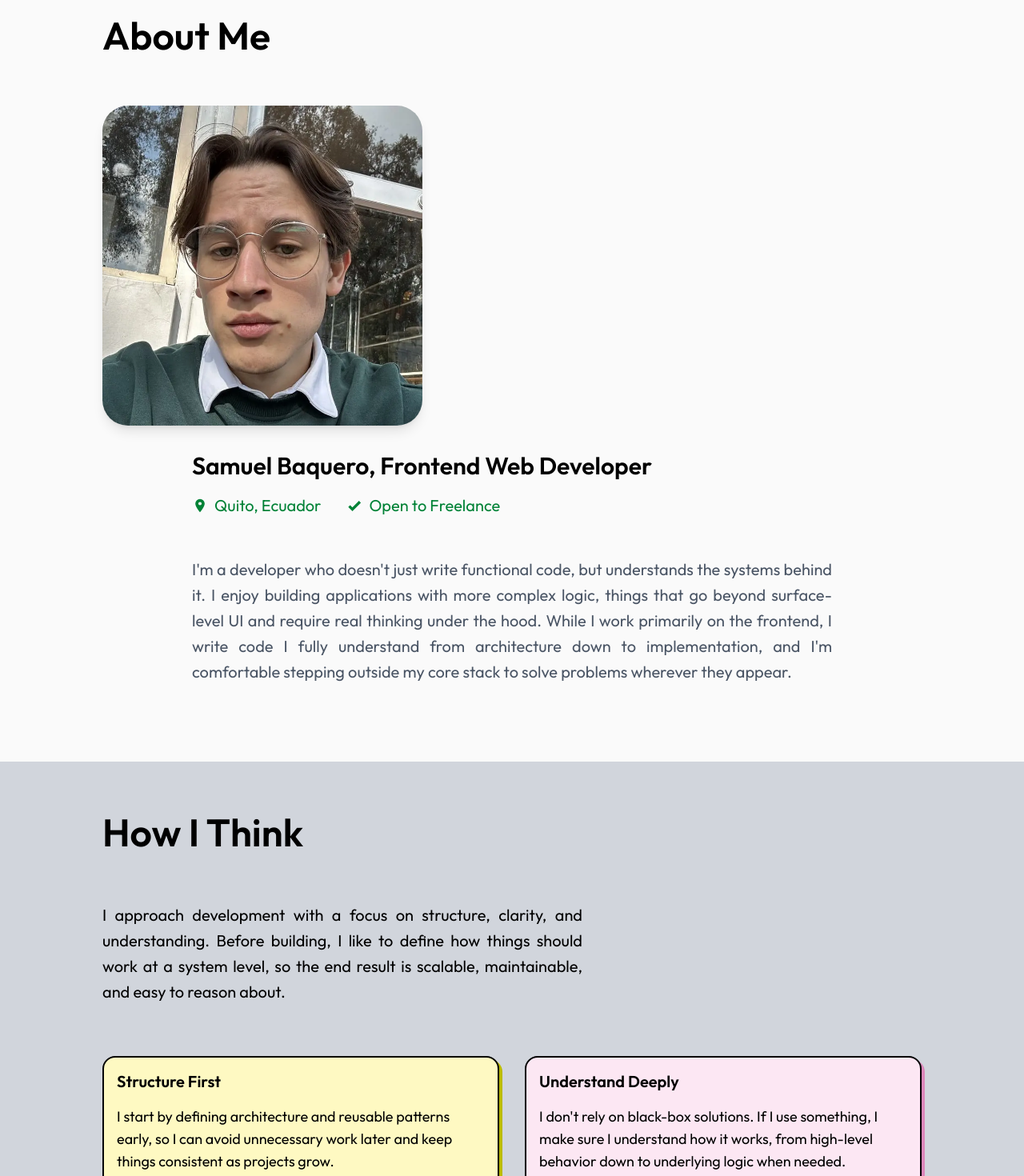
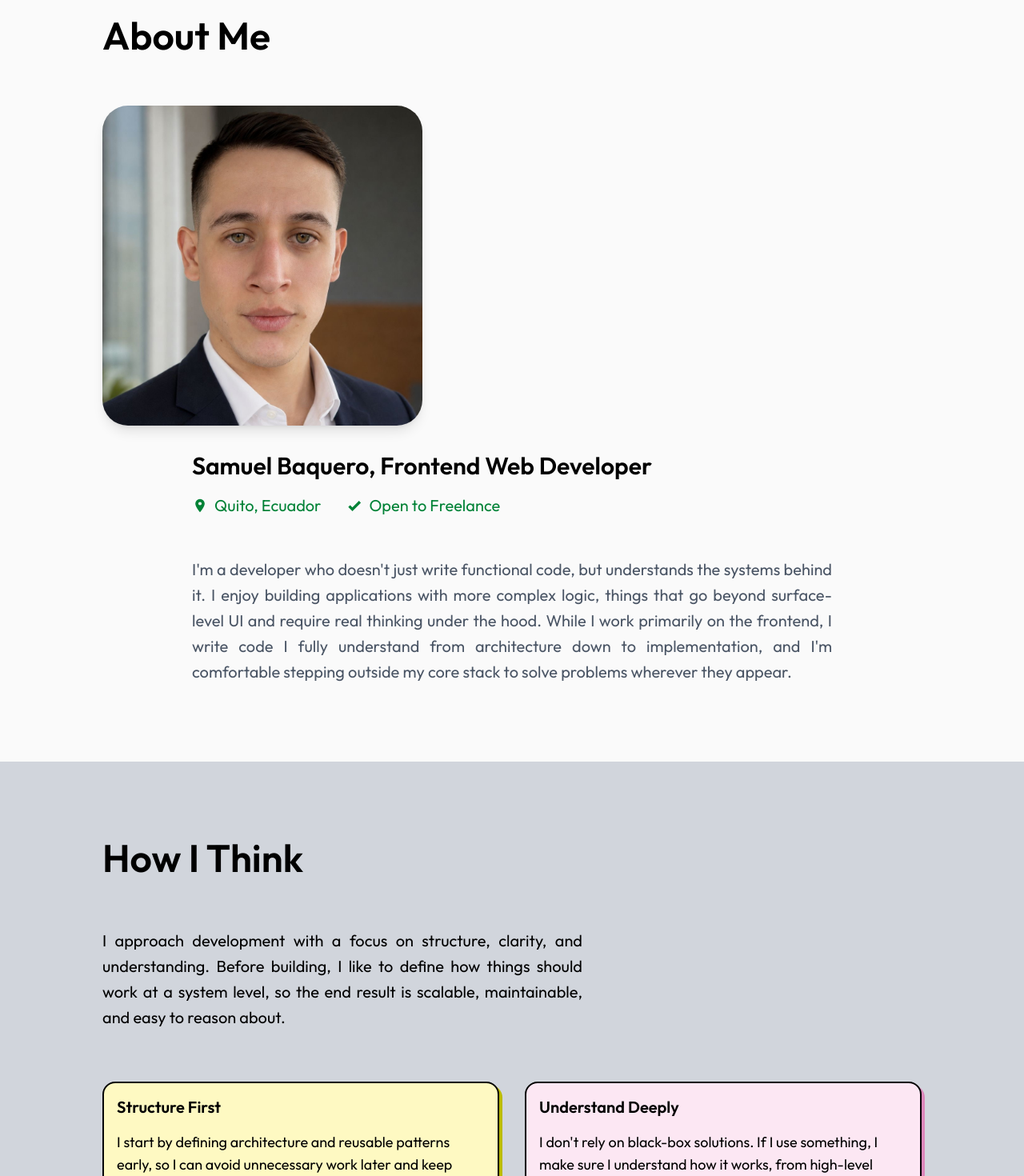
Before and after one commit to SamuelsPaws/portfolio, a Next.js app: page /en/about in a window 1280 px wide. Shown: the part 140-1610 px from the top of the page at 80% size. Built offline with nearby package versions, Linux system fonts and the light colour scheme.

Commit message:
samuel image update

```diff
--- a/app/[locale]/about/page.tsx
+++ b/app/[locale]/about/page.tsx
@@ -107,12 +107,12 @@ export default function About() {
                     rounded-4xl overflow-hidden shadow-lg"
                 >
                     <Image
-                        src="/assets/about-photo.webp"
+                        src="/assets/headshot.JPG"
                         fill
                         sizes="100%"
-                        className="w-full object-cover object-top"
+                        className="w-full object-cover object-[50%_18%]"
                         priority
-                        alt="Picture of Samuel"
+                        alt="Photo of Samuel"
                     />
                 </div>
                 {/* Right div, general container 2/2 */}
@@ -168,7 +168,7 @@ export default function About() {
         </section>
         <section className="
             px-8 py-16
-            lg:px-32 lg:py-16
+            lg:px-32 lg:py-24
             bg-gray-300"
         >
             <h2 className="
```
Also changed, not shown: public/assets/headshot.JPG (added).
